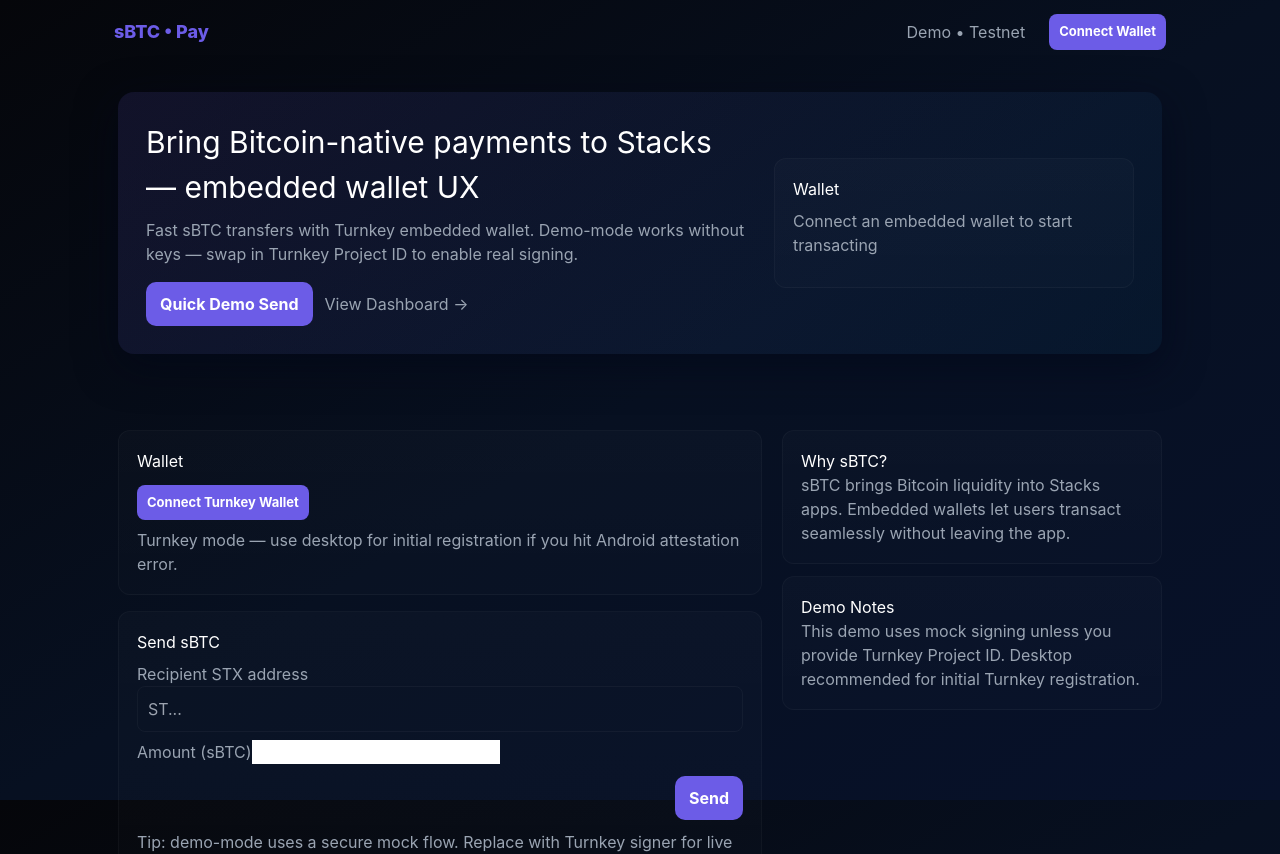
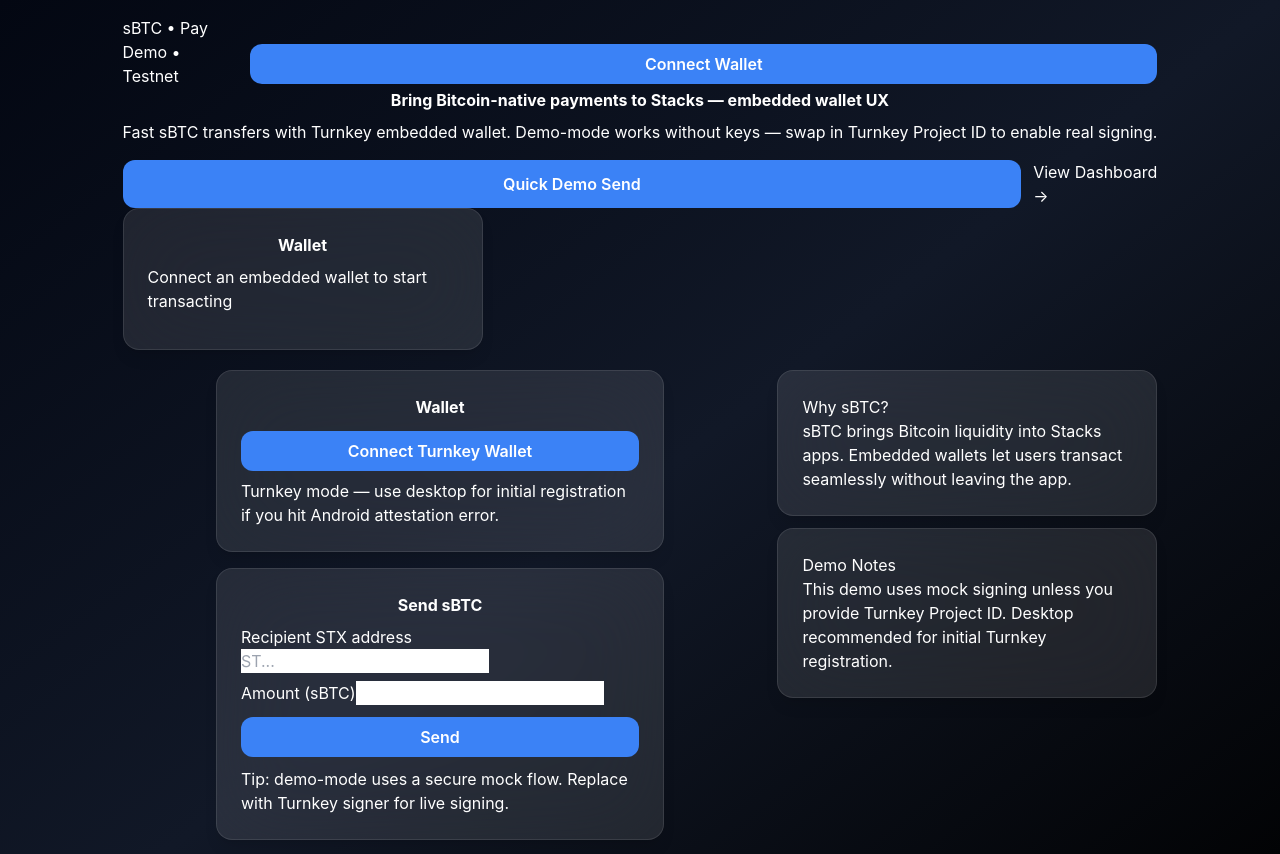
Before and after one commit to Dami99-b/turnkeys-stacks-sbtc-mvp, a Next.js app: page / in a window 1280 px wide. Shown: the top 854 px of the page. Built offline with nearby package versions, Linux system fonts and the light colour scheme; no server answers.

Commit message:
Update globals.css

```diff
--- a/styles/globals.css
+++ b/styles/globals.css
@@ -2,37 +2,24 @@
 @tailwind components;
 @tailwind utilities;
 
-/* small design tokens */
-:root{
-  --bg: #071021;
-  --card: rgba(255,255,255,0.03);
-  --muted: #9aa4b2;
-  --accent: #6C5CE7;
+body {
+  @apply bg-gradient-to-br from-gray-950 via-gray-900 to-black text-white min-h-screen flex flex-col items-center justify-start p-4;
+  font-family: 'Inter', sans-serif;
+  overflow-x: hidden;
 }
 
-html,body,#__next{height:100%}
-body{
-  @apply bg-gradient-to-br from-[#05060a] via-[#071021] to-[#07112a] text-white antialiased;
-  font-family: Inter, ui-sans-serif, system-ui, -apple-system, "Segoe UI", Roboto;
+.card {
+  @apply bg-white/10 backdrop-blur-2xl rounded-2xl p-6 shadow-lg border border-white/10 w-full max-w-md mx-auto;
 }
 
-/* common */
-.container{max-width:1100px;margin:0 auto;padding:28px}
-.card{background:linear-gradient(180deg, rgba(255,255,255,0.02), rgba(255,255,255,0.01));border:1px solid rgba(255,255,255,0.03);padding:18px;border-radius:12px}
-.btn{background:var(--accent);padding:10px 14px;border-radius:10px;font-weight:700;color:white}
-.small{padding:8px 10px;font-size:13px;border-radius:8px}
+button {
+  @apply bg-blue-500 hover:bg-blue-600 text-white font-semibold py-2 px-4 rounded-xl transition-all w-full;
+}
 
-/* layout */
-.nav{display:flex;justify-content:space-between;align-items:center;padding:14px 24px}
-.logo{font-weight:800;color:var(--accent);font-size:18px}
-.muted{color:var(--muted)}
-.input{width:100%;padding:10px;border-radius:8px;border:1px solid rgba(255,255,255,0.04);background:transparent}
+h1, h2, h3 {
+  @apply text-white font-bold text-center;
+}
 
-/* hero */
-.hero-wrap{display:flex;gap:24px;align-items:center;padding:28px;border-radius:16px;background:linear-gradient(135deg, rgba(108,92,231,0.12), rgba(0,186,255,0.04));box-shadow:0 12px 40px rgba(2,6,23,0.6)}
-h1{font-size:30px}
-
-/* small screens */
-@media (max-width:768px){
-  .hero-wrap{flex-direction:column;align-items:flex-start}
+footer {
+  @apply text-gray-400 text-sm text-center mt-10;
 }
```
